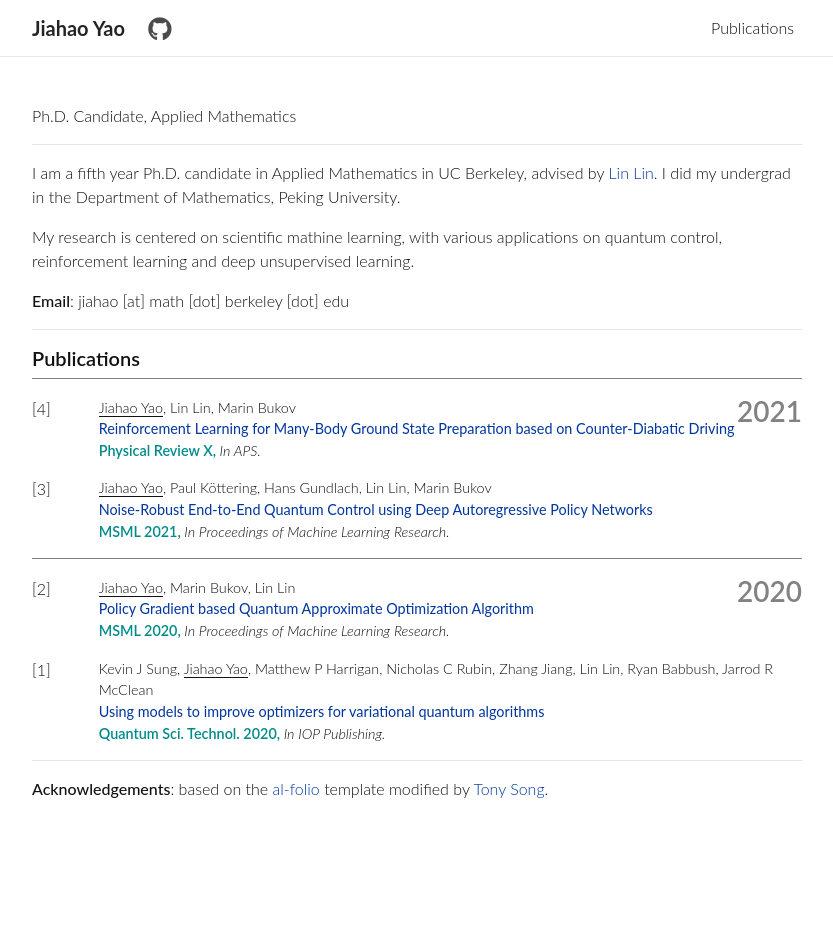
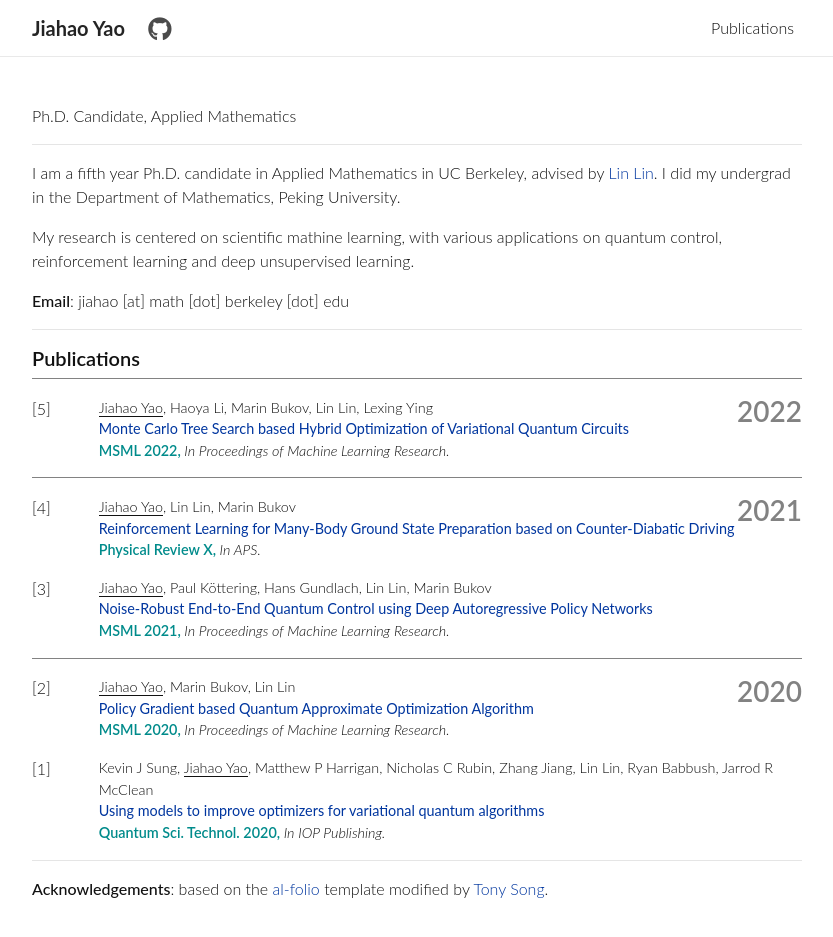
Before and after one commit to JiahaoYao/jiahaoyao.github.io, a Jekyll site: the page docs/index.html, which Jekyll copies as it is, in a window 1280 px wide and 987 px high. Shown: the top 937 px of the window, without its empty margins (223-1056 px from the left). Built offline with Jekyll 4.4.1, drawn with Linux system fonts in a browser that asks for light colours; nearby versions of some CDN libraries; a style sheet for code colours, icons or effects is not loaded.

Commit message:
adding the web

```diff
--- a/docs/index.html
+++ b/docs/index.html
@@ -151,6 +151,108 @@
 
 <div class="publications-front">
 
+
+  <h3 class="year">2022</h3>
+  <ol class="bibliography"><li><div class="row">
+  <div class="col-sm-1">
+    [5]
+  </div>
+
+  <div id="yao2022mcts" class="col-sm-11">
+
+      <span class="author">
+
+
+
+
+                <em>Jiahao Yao</em>,
+
+
+
+
+
+
+
+
+                  Haoya Li,
+
+
+
+
+
+
+
+
+
+                  Marin Bukov,
+
+
+
+
+
+
+
+
+
+                  Lin Lin,
+
+
+
+
+
+
+
+
+
+                  Lexing Ying
+
+
+
+
+
+      </span>
+
+      <span class="title"> <a href="https://arxiv.org/abs/2203.16707">Monte Carlo Tree Search based Hybrid Optimization of Variational Quantum Circuits</a></span>
+
+
+      <span class="periodical">
+      <nobr style="color:darkcyan; font-weight: 600;">
+
+
+        MSML 2022,
+
+
+      </nobr>
+
+
+          <em>In Proceedings of Machine Learning Research.</em>
+
+
+      <!--
+        2022
+       -->
+
+    <nobr class="links" style="font-weight: 600;">
+
+
+
+
+
+
+
+
+
+    </nobr>
+
+      </span>
+
+
+
+    <!-- Hidden abstract block -->
+
+  </div>
+</div>
+</li></ol>
 
   <h3 class="year">2021</h3>
   <ol class="bibliography"><li><div class="row">
```
Also changed, not shown: _pages/about.md (+1 -1 lines).
